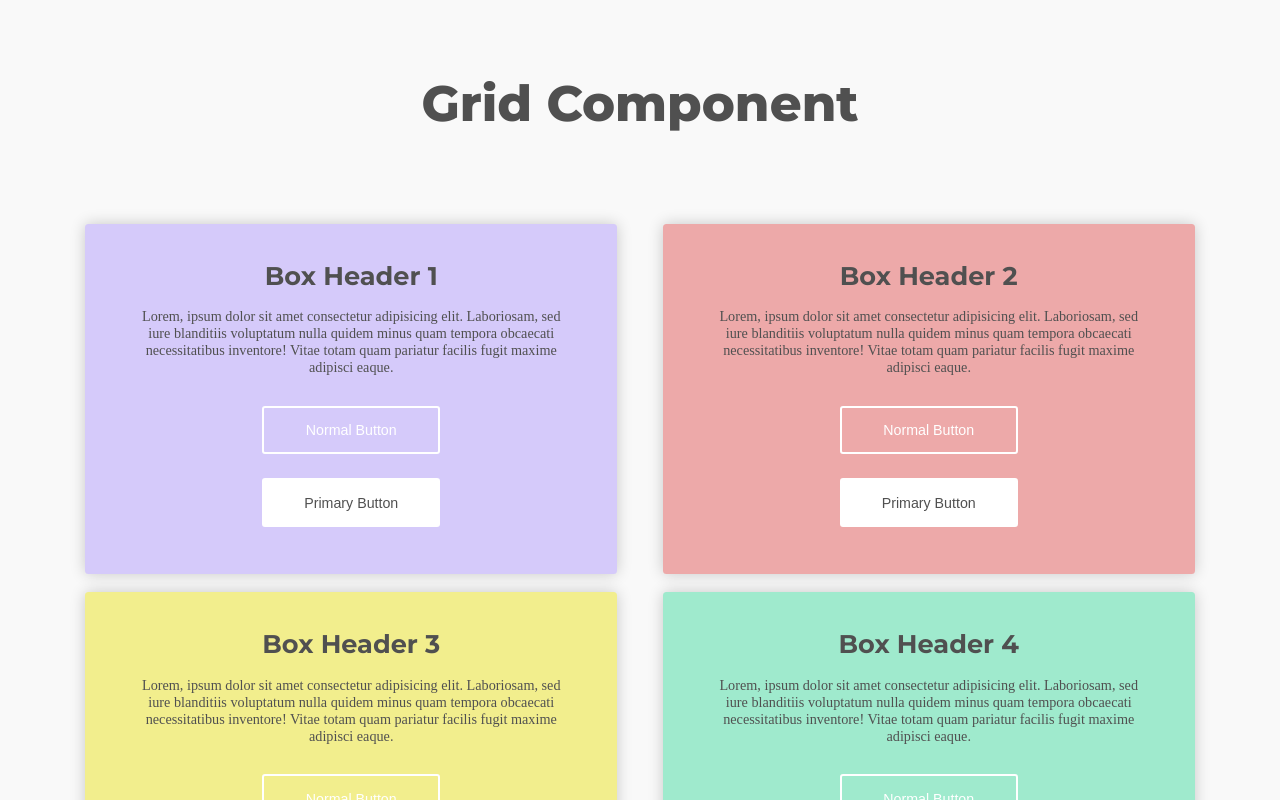
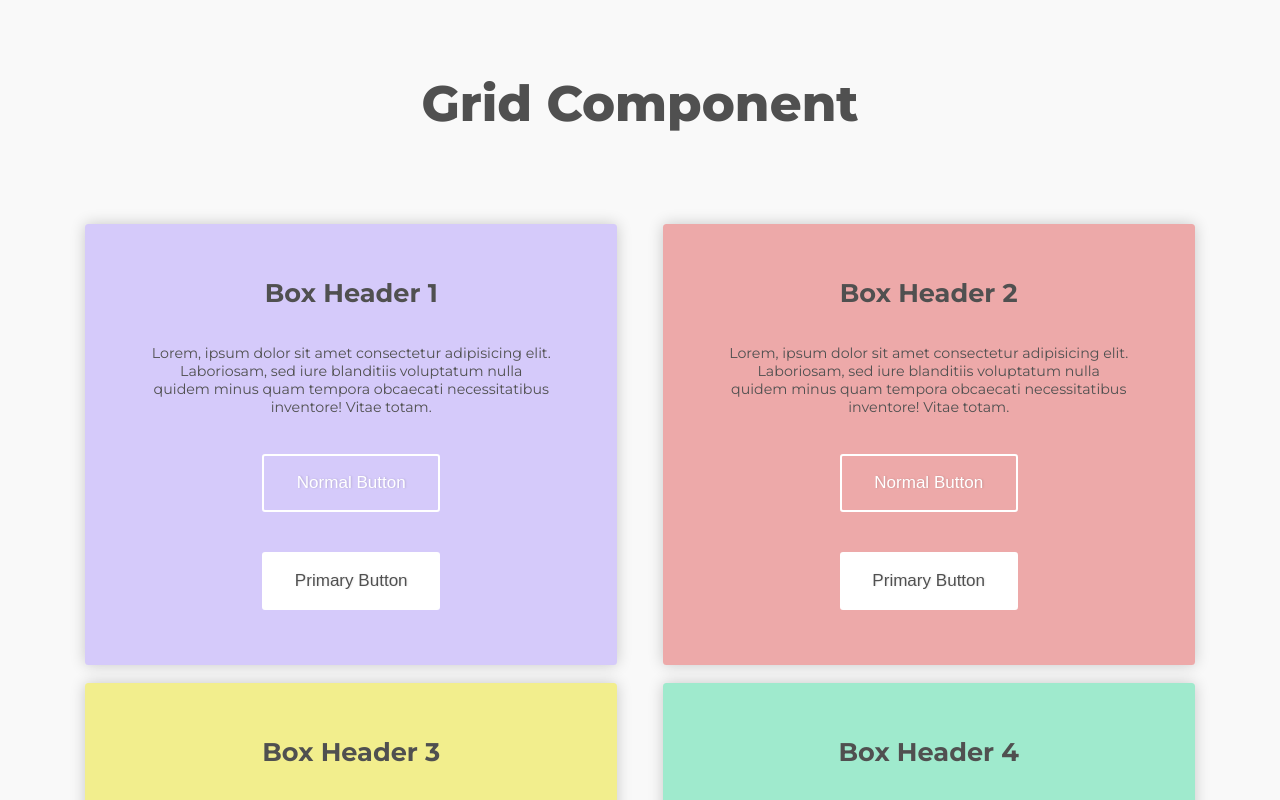
Before and after one commit to ralfpinheiro/grid-component, a React (Create React App) app: page / in a window 1280 px wide. Shown: the top 800 px of the page. Built offline with nearby package versions, Linux system fonts and the light colour scheme.

Commit message:
Add text shadow to the buttons

```diff
--- a/src/App.js
+++ b/src/App.js
@@ -4,7 +4,7 @@ import Home from './pages/Home/Home';
 import './index.css';
 
 
-const lorem = 'Lorem, ipsum dolor sit amet consectetur adipisicing elit. Laboriosam, sed iure blanditiis voluptatum nulla quidem minus quam tempora obcaecati necessitatibus inventore! Vitae totam quam pariatur facilis fugit maxime adipisci eaque.';
+const lorem = 'Lorem, ipsum dolor sit amet consectetur adipisicing elit. Laboriosam, sed iure blanditiis voluptatum nulla quidem minus quam tempora obcaecati necessitatibus inventore! Vitae totam.';
 
 const data = [
   {
--- a/src/pages/Home/HomeStyles.js
+++ b/src/pages/Home/HomeStyles.js
@@ -54,7 +54,7 @@ export const Box = styled.div`
     }
 
     @media(min-width: 1300px) {
-        width: calc(25% - 60px);
+        width: calc(25% - 40px);
     }
 `;
 
@@ -63,6 +63,7 @@ export const BoxTitle = styled.h3`
     font-size: 2.2rem;
     text-align: center;
     font-family: 'Montserrat', sans-serif;
+    margin: ${px2vw(20)};
 
     @media(min-width: 1024px) {
         font-size: 1.8rem;
@@ -70,10 +71,13 @@ export const BoxTitle = styled.h3`
 `;
 
 export const BoxText = styled.p`
-    margin: ${px2vw(20)};
+    margin: ${px2vw(20)} auto ${px2vw(20)} auto;
     color: #505050;
     font-size: 1.5rem;
     text-align: center;
+    font-family: 'Montserrat', sans-serif;
+    font-weight: 400;
+    max-width: 400px;
 
     @media(min-width: 1024px) {
         font-size: 1rem;
@@ -87,10 +91,12 @@ export const Button = styled.button`
     color: white;
     margin: 0 1em;
     padding: 1em 1em;
-    margin: 12px auto;
+    margin: 20px auto;
     cursor: pointer;
     width: ${px2vw(320)};
     transition: all .2s ease;
+    font-size: 1.2rem;
+    text-shadow: 1px 0px 2px rgba(0, 0, 0, 0.15);
 
     &:hover {
         background: white;
@@ -98,7 +104,6 @@ export const Button = styled.button`
     }
 
     @media(min-width: 1024px) {
-        font-size: 1rem;
         width: ${px2vw(200)};
 }
 
@@ -106,6 +111,7 @@ export const Button = styled.button`
     props.primary && css`
     background: white;
     color: #505050;
+    text-shadow: 1px 0px 2px rgba(0, 0, 0, 0.1);
 
     &:hover {
         background: #505050;;
```
